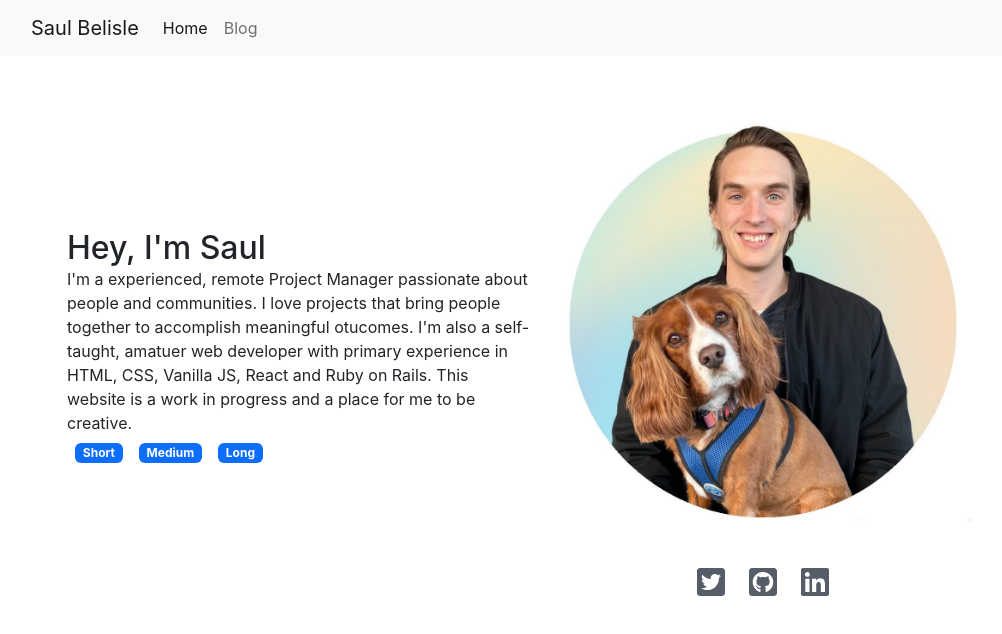
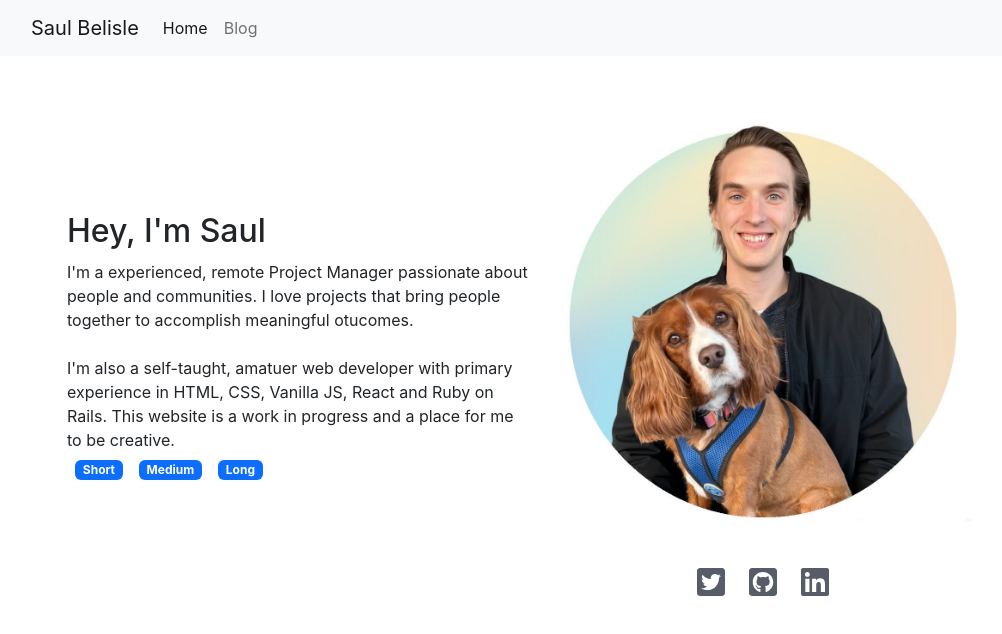
Before and after one commit to Saul-Good-Homie/Personal-Portfolio-V1, a React (Create React App) app: page / in a window 1280 px wide. Both pictures are taken after a click on the element "Medium". Shown: the top 634 px of the page, without its empty margins (109-1111 px from the left). Built offline with nearby package versions, Linux system fonts and the light colour scheme.

Commit message:
added line breaks to about section

```diff
--- a/src/Components/About.js
+++ b/src/Components/About.js
@@ -40,20 +40,33 @@ export default class About extends Component {
   getShortBio = (bio) => {
     this.setState({
       display:
-        "I'm a experienced, remote Project Manager passionate about people and communities. I love projects that bring people together to accomplish meaningful otucomes.",
+      <text>
+        I'm a experienced, remote Project Manager passionate about people and communities. I love projects that bring people together to accomplish meaningful otucomes.
+      </text>
     });
   };
 
   getMedBio = (bio) => {
     this.setState({
       display:
-        "I'm a experienced, remote Project Manager passionate about people and communities. I love projects that bring people together to accomplish meaningful otucomes. I'm also a self-taught, amatuer web developer with primary experience in HTML, CSS, Vanilla JS, React and Ruby on Rails. This website is a work in progress and a place for me to be creative.",
+        <text>
+        I'm a experienced, remote Project Manager passionate about people and communities. I love projects that bring people together to accomplish meaningful otucomes.
+        <br></br><br></br>
+        I'm also a self-taught, amatuer web developer with primary experience in HTML, CSS, Vanilla JS, React and Ruby on Rails. This website is a work in progress and a place for me to be creative.
+      </text>
     });
   };
   getLongBio = (bio) => {
     this.setState({
       display:
-        "I'm a experienced, remote Project Manager passionate about people and communities. I love projects that bring people together to accomplish meaningful otucomes. I'm also a self-taught, amatuer web developer with primary experience in HTML, CSS, Vanilla JS, React and Ruby on Rails. This website is a work in progress and a place for me to be creative. In my spare time I enjoy hiking, camping and spending time outdoors with my dog, 'Dusty.'",
+      <text>
+        I'm a experienced, remote Project Manager passionate about people and communities. I love projects that bring people together to accomplish meaningful otucomes.
+        <br></br><br></br>
+        I'm also a self-taught, amatuer web developer with primary experience in HTML, CSS, Vanilla JS, React and Ruby on Rails. This website is a work in progress and a place for me to be creative.
+        <br></br><br></br>
+        In my spare time I enjoy hiking, camping and spending time outdoors with my dog, "Dusty."
+
+      </text>
     });
   };
 }
--- a/src/index.css
+++ b/src/index.css
@@ -40,6 +40,10 @@ code {
   max-height: 50%;
 } */
 
+.card-title{
+  margin-bottom: 2%;
+}
+
 .bio-section {
   /* border: 1px solid red; */
 }
@@ -48,6 +52,7 @@ code {
   height: 100%;
   /* border: 1px solid red; */
 }
+
 
 /* Styles for project flip card section */
 .projects-container {
```
